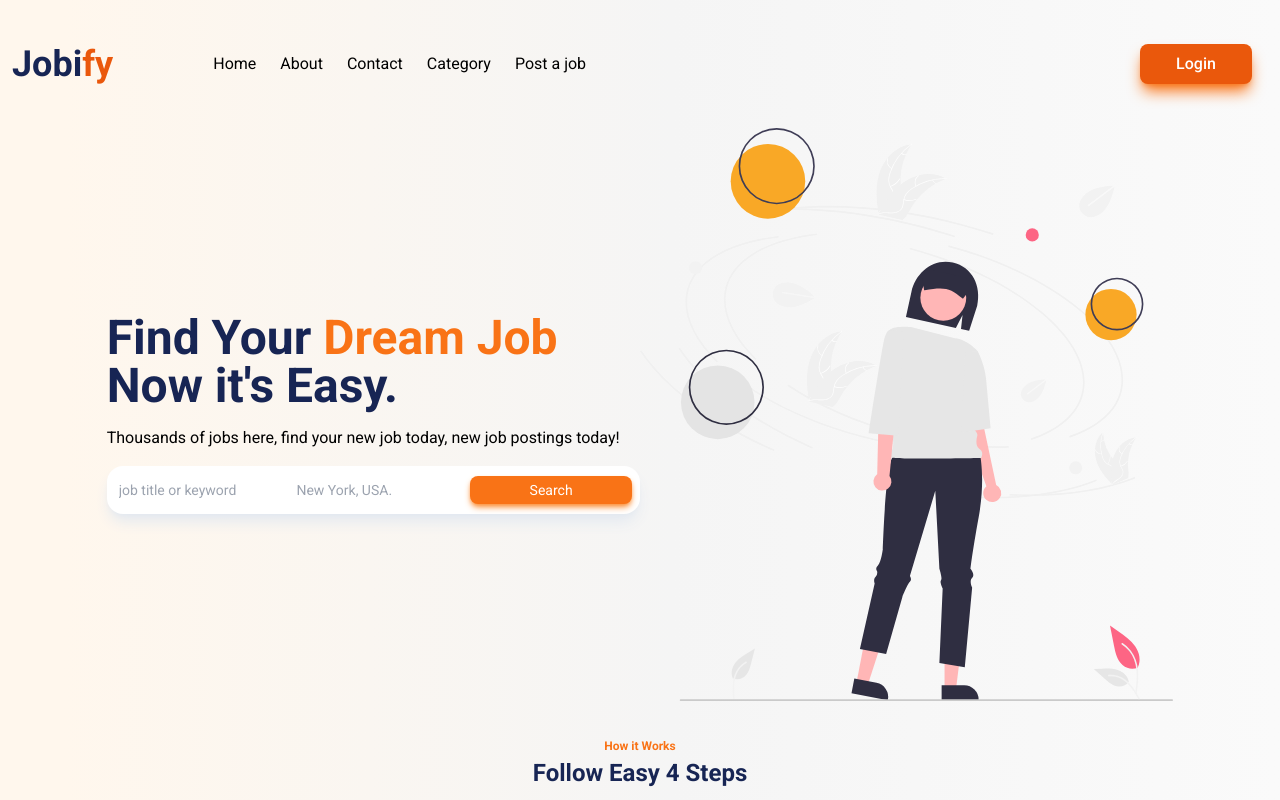
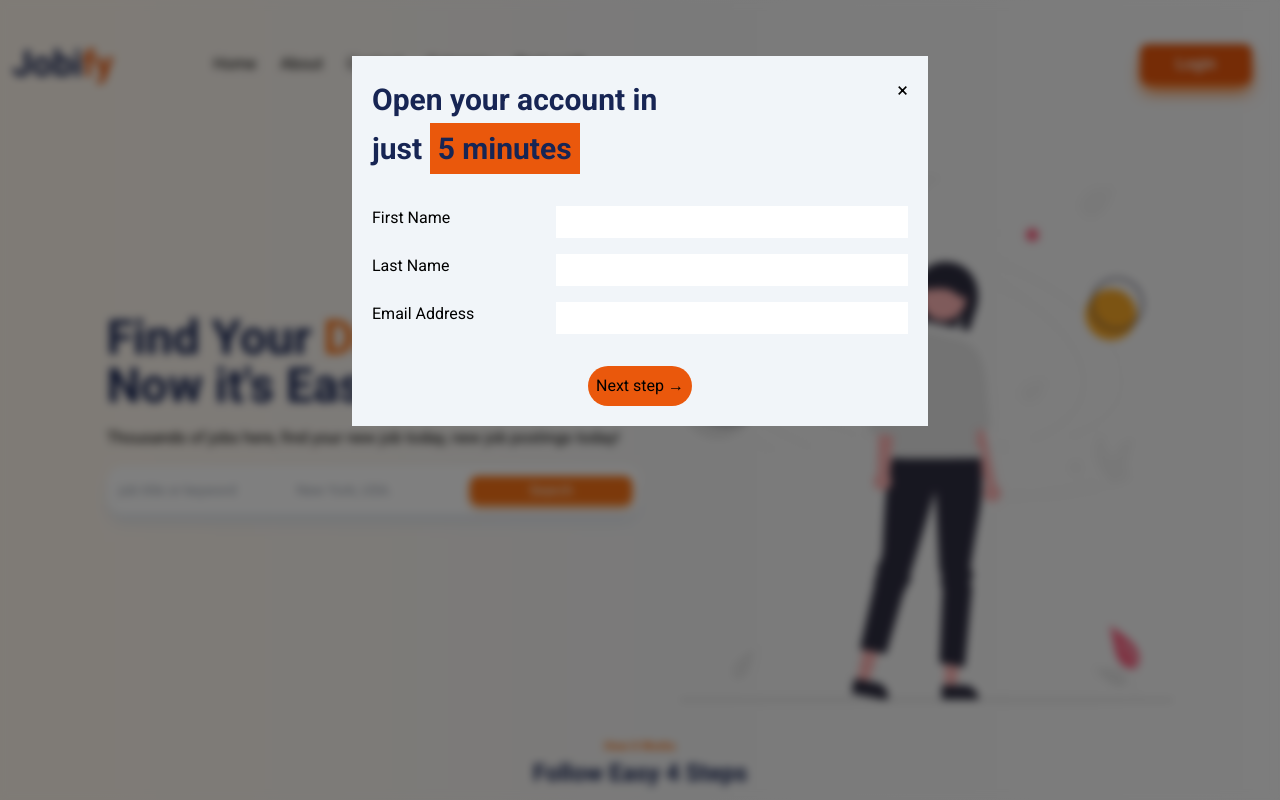
Before and after one commit to pejuameenat/jobify.io, a React (Vite) app: page / in a window 1280 px wide. Both pictures are taken after a click on the button "Login". Shown: the top 800 px of the page. Built offline with nearby package versions, Linux system fonts and the light colour scheme.

Commit message:
added a modal for login

```diff
--- a/src/components/App.jsx
+++ b/src/components/App.jsx
@@ -5,6 +5,7 @@ import Help from './Help'
 import Companies from './Companies'
 import TestimonySection from './TestimonySection'
 import Footer from './Footer'
+import Modal from './Modal'
 
 const App = () => {
   return (
@@ -16,6 +17,7 @@ const App = () => {
         <Help />
         <Companies />
         <TestimonySection />
+        <Modal/>
         <Footer />
       </main>
     </div>
--- a/src/components/Modal.jsx
+++ b/src/components/Modal.jsx
@@ -1,22 +1,32 @@
+import { useGLobalContext } from "../context"
 
 const Modal = () => {
+  const {showModal, setShowModal} = useGLobalContext()
   return (
-    <section>
-      <div className="">
-        <button className="">&times;</button>
-        <h2 className="">
-          Open your bank account <br />
-          in just <span class="highlight">5 minutes</span>
+    <section
+      className={
+        showModal
+          ? 'fixed inset-y-0 inset-x-0 overlay'
+          : 'hidden'
+      }
+    >
+      <div className="  bg-slate-100 max-w-xl p-5 mx-auto relative inset-y-14">
+        <button className="float-right text-xl" onClick={()=>setShowModal(false) }>&times;</button>
+        <h2 className="titleHead text-3xl leading-relaxed">
+          Open your account in <br />
+          just <span className="bg-orange-600 p-2 mx-auto">5 minutes</span>
         </h2>
-        <form className="">
+        <form className="grid grid-cols-3 py-8 gap-4">
           <label>First Name</label>
-          <input type="text" />
+          <input type="text" className="modal-inputs" />
           <label>Last Name</label>
-          <input type="text" />
+          <input type="text" className="modal-inputs" />
           <label>Email Address</label>
-          <input type="email" />
-          <button className=" ">Next step &rarr;</button>
+          <input type="email" className="modal-inputs" />
         </form>
+        <button className="block bg-orange-600 p-2 mx-auto rounded-3xl">
+          Next step &rarr;
+        </button>
       </div>
     </section>
   )
--- a/src/components/Nav.jsx
+++ b/src/components/Nav.jsx
@@ -1,7 +1,7 @@
 import { FaBars } from 'react-icons/fa'
 import { useGLobalContext } from '../context'
 const Nav = () => {
-  const { navList } = useGLobalContext()
+  const { navList, setShowModal } = useGLobalContext()
   return (
     <nav className="p-3 flex lg:gap-20 flex-col justify-between lg:items-center lg:flex-row">
       <div className="flex justify-between ">
@@ -25,6 +25,7 @@ const Nav = () => {
         <button
           type="button"
           className="orangeButtons float-left lg:ml-auto hoverState"
+          onClick={()=>setShowModal(true)}
         >
           Login
         </button>
--- a/src/context.jsx
+++ b/src/context.jsx
@@ -9,6 +9,7 @@ const AppContext = ({ children }) => {
   const [like, setLike] = useState(false)
   const [schedule, setSchedule] = useState(false)
   const [currentItem, setCurrentItem] = useState(0)
+  const [showModal, setShowModal] = useState(false)
   const toggleLike = (id) => {
     id!==currentItem? setCurrentItem(id):setLike((prev) => !prev)
   }
@@ -25,7 +26,8 @@ const AppContext = ({ children }) => {
         like,
         toggleLike,
         currentItem,
-        schedule, setSchedule
+        schedule, setSchedule,
+        showModal, setShowModal
       }}
     >
       {children}
--- a/src/index.css
+++ b/src/index.css
@@ -36,6 +36,10 @@
     .list-elements {
         @apply pt-4 transition ease-in duration-500 hover:underline
     }
+
+    .modal-inputs {
+        @apply bg-white col-span-2 p-1
+    }
 }
 
 * {
@@ -44,9 +48,11 @@
     box-sizing: border-box;
     list-style: none;
 }
-html{
+
+html {
     scroll-behavior: smooth;
 }
+
 body {
     font-family: 'Roboto', sans-serif;
 }
@@ -80,6 +86,13 @@ body {
     width: 100%;
 }
 
+.overlay {
+    background-color: rgba(0, 0, 0, 0.5);
+    backdrop-filter: blur(4px);
+    z-index: 100;
+    transition: all 0.5s;
+}
+
 .spect {
     border: 2px solid red;
 }
```
